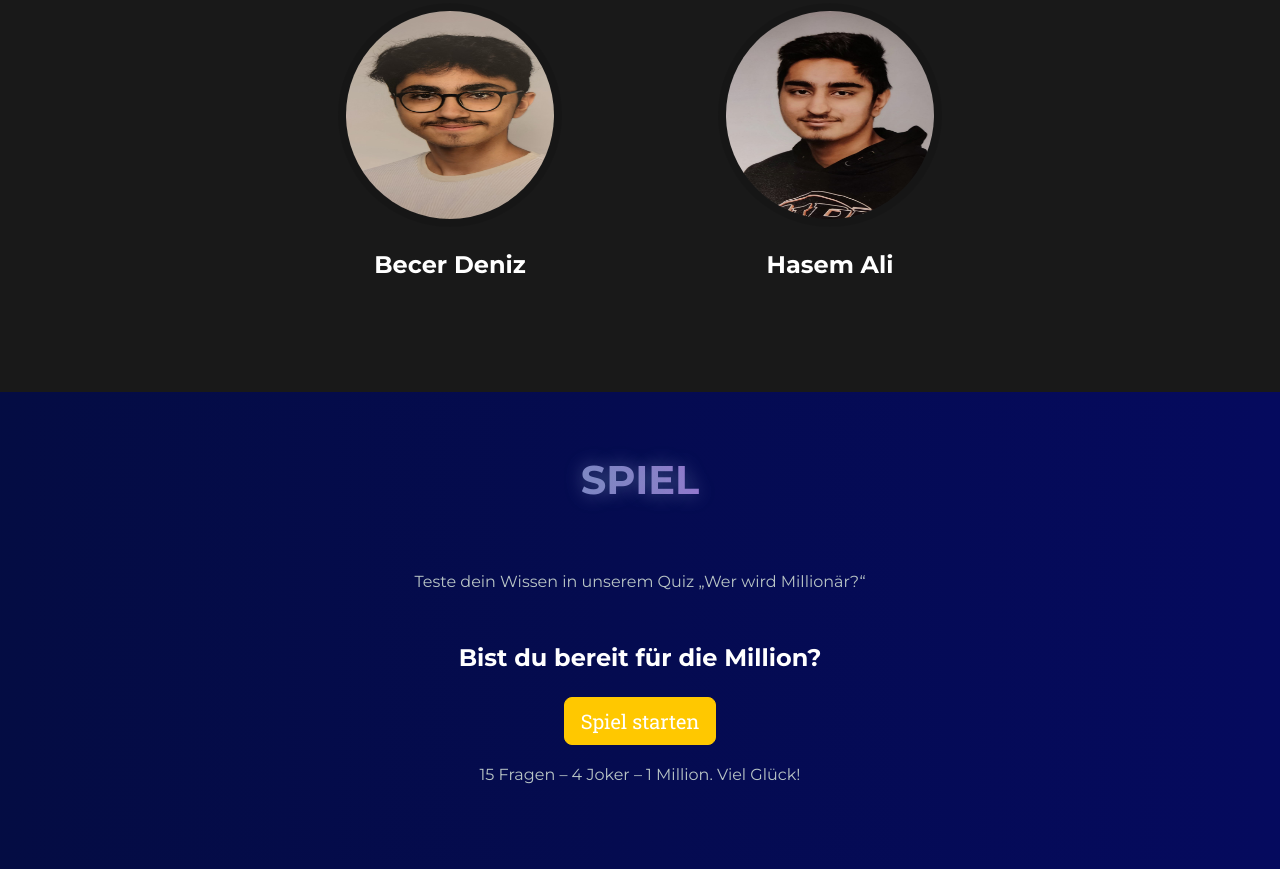
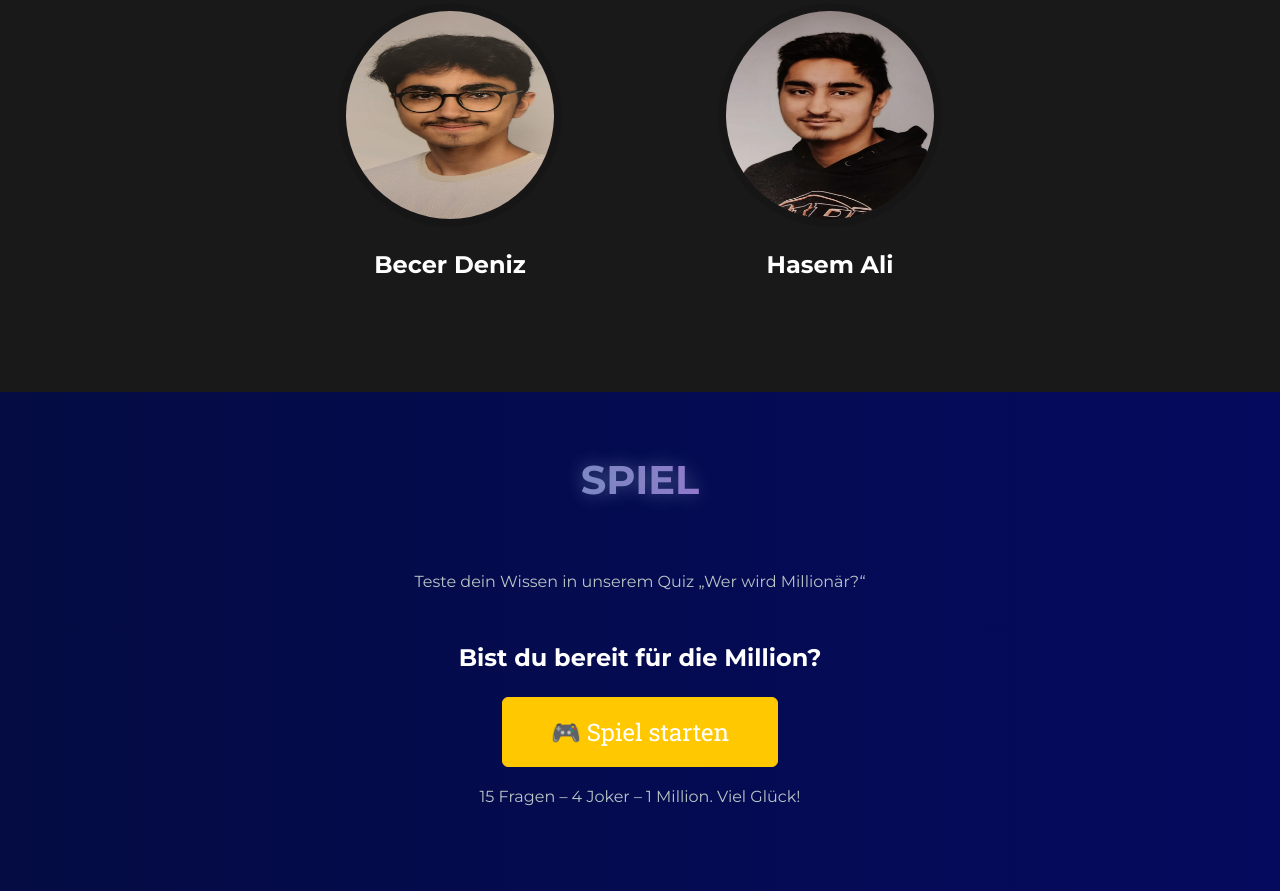
Before and after one commit to dSatybaldyHTL/2BHIF-WMC-Wer-Wird-Million-r, a plain HTML site: page de/index-de.html in a window 1280 px wide. Shown: the part 5725-6616 px from the top of the page. Before the commit the page ends 6594 px from the top, so only its background shows below. Drawn offline with Linux system fonts and the light colour scheme.

Commit message:
playbutton changed

```diff
--- a/de/index-de.html
+++ b/de/index-de.html
@@ -17,6 +17,18 @@
     <link href="index.css" rel="stylesheet"/>
     <link rel="icon" href="logo-wwm.png">
     <style>
+
+        .play-button {
+            font-size: 1.5rem;
+            padding: 1rem 3rem;
+            transition: transform 0.2s ease, box-shadow 0.2s ease;
+        }
+
+        .play-button:hover {
+            transform: scale(1.1);
+            box-shadow: 0 0.5rem 1rem rgba(0, 0, 0, 0.2);
+        }
+
         .lang-dropdown {
             position: relative;
             display: inline-block;
@@ -357,7 +369,9 @@
         <div class="row justify-content-center">
             <div class="col-lg-6 text-center">
                 <h4 class="mb-4">Bist du bereit für die Million?</h4>
-                <button class="btn btn-primary btn-lg">Spiel starten</button>
+                <button class="btn btn-primary play-button">
+                    🎮 Spiel starten
+                </button>
                 <p class="mt-3 text-muted">15 Fragen – 4 Joker – 1 Million. Viel Glück!</p>
             </div>
         </div>
```
